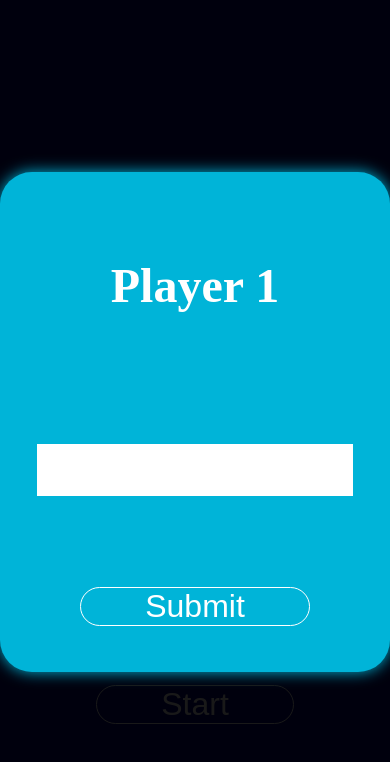
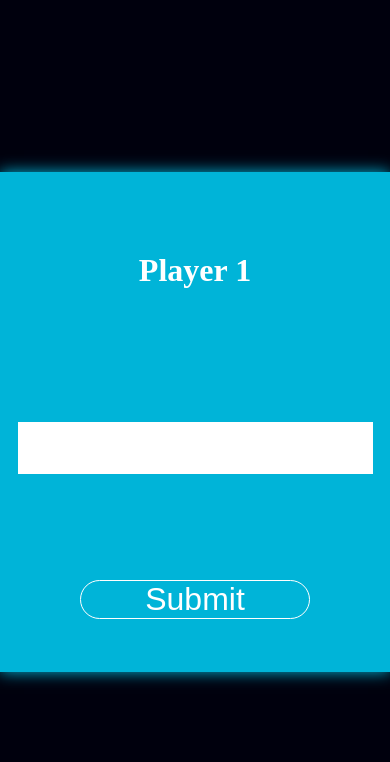
Before and after one commit to SPageot/practice-tic-tac-toe, a React (Vite) app: page / in a window 390 px wide. Both pictures are taken after a click on the button "Start". Shown: the top 762 px of the page. Built offline with nearby package versions, Linux system fonts and the light colour scheme.

Commit message:
add responsive design to welcome and player screens

```diff
--- a/src/components/PlayerModal/PlayerModal.tsx
+++ b/src/components/PlayerModal/PlayerModal.tsx
@@ -23,17 +23,30 @@ const PlayerModalContainer = styled("div")`
   flex-direction: column;
   justify-content: space-around;
   align-items: center;
+
+  @media (max-width: 710px) {
+    width: 100%;
+    border-radius: 0;
+  }
 `;
 
 const PlayerName = styled("h2")`
   font-size: 3rem;
   color: #fff;
+
+  @media (max-width: 710px) {
+    font-size: 2rem;
+  }
 `;
 
 const PlayerInput = styled("input")`
   height: 10%;
   width: 80%;
   border: none;
+
+  @media (max-width: 710px) {
+    width: 90%;
+  }
 `;
 
 const PlayerModal = ({
--- a/src/components/typography/MainHeader/MainHeader.tsx
+++ b/src/components/typography/MainHeader/MainHeader.tsx
@@ -3,6 +3,14 @@ import styled from "styled-components";
 const Header = styled("h1")`
   color: #fff;
   font-size: 7rem;
+
+  @media (max-width: 550px) {
+    font-size: 4rem;
+  }
+
+  @media (max-width: 350px) {
+    font-size: 3rem;
+  }
 `;
 
 const MainHeader = ({ value }: { value: string | boolean }) => {
```
